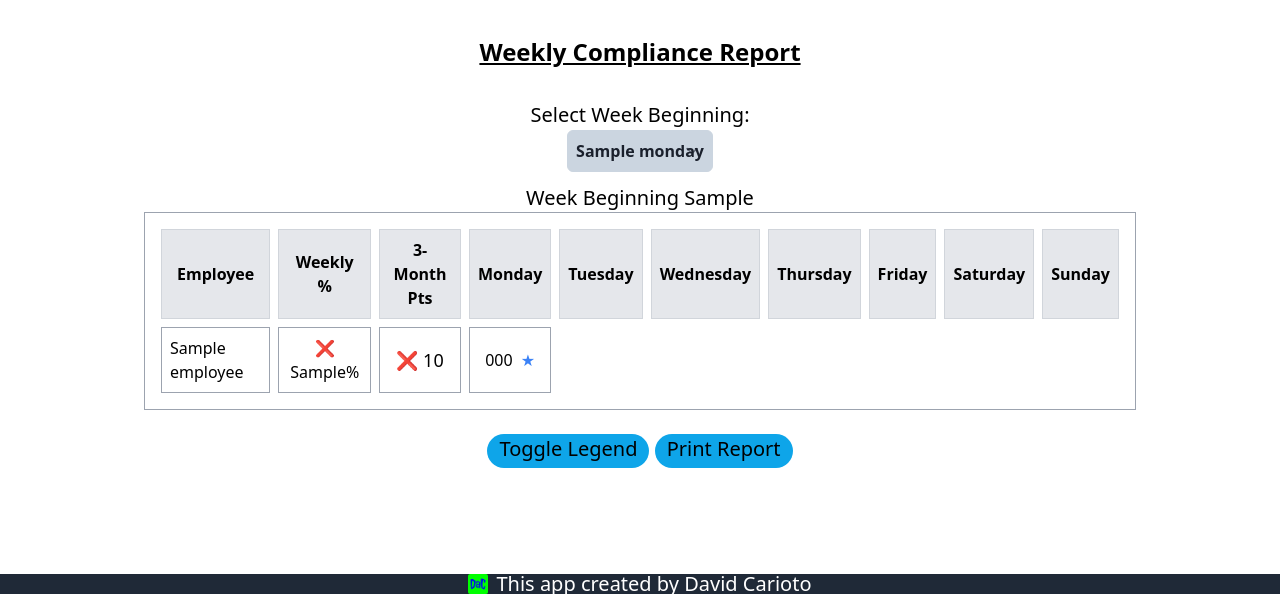
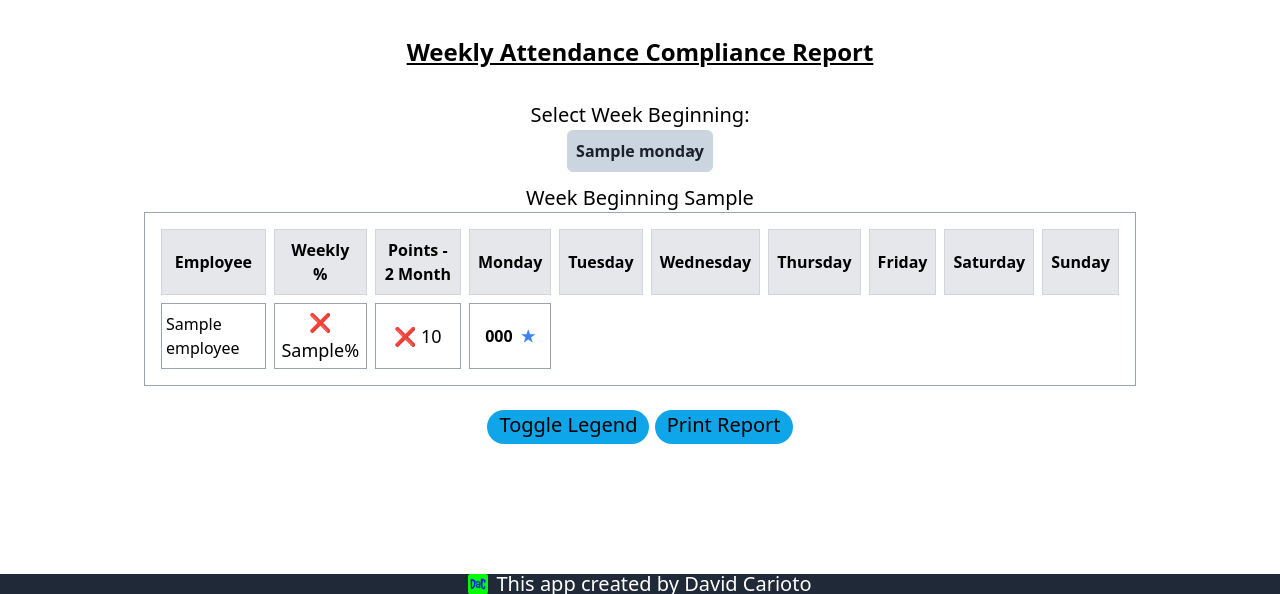
Before and after one commit to Carioto/employee_attendance, a Django app: template reports/templates/reports/weekly_compliance_report.html in a window 1280 px wide. Shown: the part 206-800 px from the top of the page. Run offline with Django 3.2, Linux system fonts and the light colour scheme; the template is opened without the code that fills it: most values are stand-ins (such as "Sample title", 1, 10 or a date in 2020).

```diff
--- a/reports/templates/reports/weekly_compliance_report.html
+++ b/reports/templates/reports/weekly_compliance_report.html
@@ -3,7 +3,7 @@
 {% block content %}
 <div class="mx-auto w-full max-w-5xl sm:px-4" id="printableReport">
 
-    <h1 class="text-center text-xl sm:text-2xl font-bold">Weekly Compliance Report</h1>
+    <h1 class="text-center text-xl sm:text-2xl font-bold">Weekly Attendance Compliance Report</h1>
 
     <form method="GET" class="text-center p-3 no-print">
         <label for="week">Select Week Beginning:</label>
@@ -24,7 +24,7 @@
                     <tr class="bg-gray-200 text-black">
                         <th class="sm:p-2">Employee</th>
                         <th class="sm:p-2 text-center">Weekly %</th>
-                        <th class="sm:p-2 text-center">3-Month Pts</th>
+                        <th class="sm:p-2 text-center">Points - 2 Month</th>
                         <th class="hidden sm:table-cell sm:p-2 text-center">Monday</th>
                         <th class="hidden sm:table-cell sm:p-2 text-center">Tuesday</th>
                         <th class="hidden sm:table-cell sm:p-2 text-center">Wednesday</th>
@@ -37,8 +37,8 @@
                 <tbody>
                     {% for employee in employees %}
                     <tr class="hover:bg-gray-100 dark:hover:bg-gray-700">
-                        <td class="border border-gray-400 p-2">{{ employee.name }}</td>
-                        <td class="border border-gray-400 p-2 text-center">
+                        <td class="border border-gray-400 p-1">{{ employee.name }}</td>
+                        <td class="border border-gray-400 p-1 text-center text-lg">
                             {% if employee.weekly_compliance >= 90 %}
                                 ✅ {{ employee.weekly_compliance }}%
                             {% elif employee.weekly_compliance >= 75 %}
@@ -59,7 +59,7 @@
                             {% endif %}
                         </td>
                         {% for day in employee.codes.values %}
-                        <td class="border border-gray-400 p-2 text-center hidden sm:table-cell relative">
+                        <td class="border border-gray-400 p-2 text-center hidden sm:table-cell relative font-bold">
                             {{ day.code }}
                             {% if day.comment %}
                             <span class="ml-1 text-blue-500 cursor-pointer" title="{{ day.comment }}">&#9733;</span>
--- a/reports/views.py
+++ b/reports/views.py
@@ -32,12 +32,12 @@ def weekly_compliance_report(request):
     selected_week = request.GET.get('week', mondays[0])  # Default to most recent Monday
     start_date = datetime.strptime(selected_week, '%Y-%m-%d')
     end_date = start_date + timedelta(days=6)
-    three_months_ago = start_date - timedelta(days=90)
+    two_months_ago = start_date - timedelta(days=60)
 
     # Fetch attendance records for the selected week
     weekly_attendance = AttendanceRecord.objects.filter(date__range=[start_date, end_date])
     # Fetch attendance records for the past 3 months
-    three_months_attendance = AttendanceRecord.objects.filter(date__range=[three_months_ago, end_date])
+    two_months_attendance = AttendanceRecord.objects.filter(date__range=[two_months_ago, end_date])
 
     employees = {}
 
@@ -59,7 +59,7 @@ def weekly_compliance_report(request):
         }
 
     # Calculate 3-month point total
-    for entry in three_months_attendance:
+    for entry in two_months_attendance:
         if entry.employee.id in employees and entry.code in ATTENDANCE_POINTS:
             employees[entry.employee.id]['point_total'] += ATTENDANCE_POINTS[entry.code]
 
--- a/theme/static/css/dist/styles.css
+++ b/theme/static/css/dist/styles.css
@@ -964,14 +964,6 @@ select {
   width: 100%;
 }
 
-.w-1\/4 {
-  width: 25%;
-}
-
-.w-1\/3 {
-  width: 33.333333%;
-}
-
 .max-w-5xl {
   max-width: 64rem;
 }
@@ -1403,10 +1395,6 @@ select {
     padding: 0.75rem;
   }
 
-  .sm\:p-1 {
-    padding: 0.25rem;
-  }
-
   .sm\:px-3 {
     padding-left: 0.75rem;
     padding-right: 0.75rem;
```
